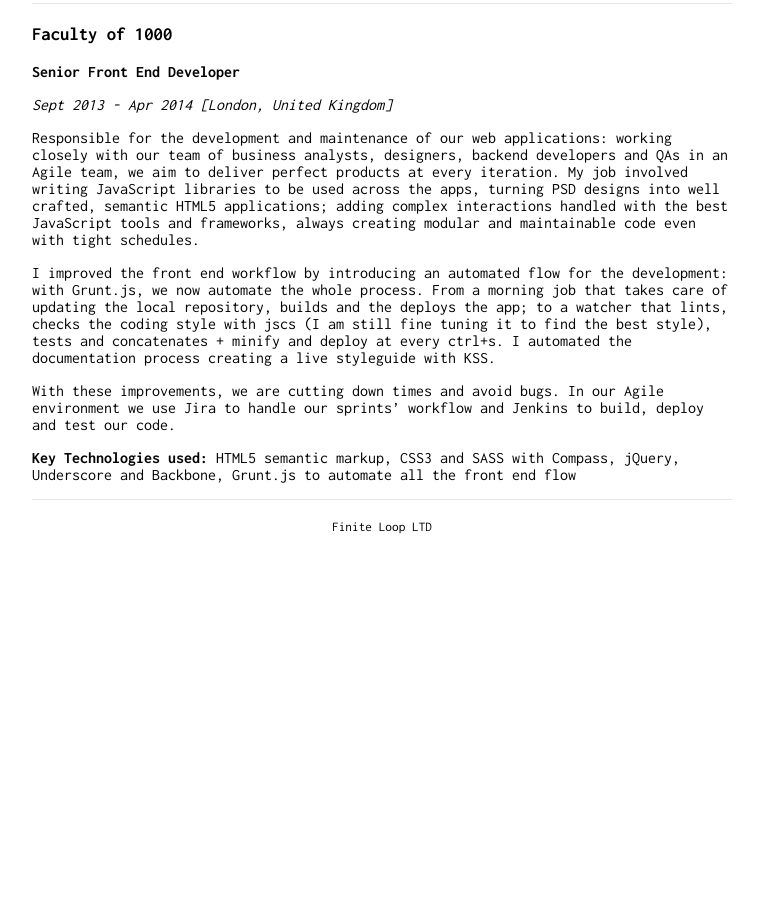
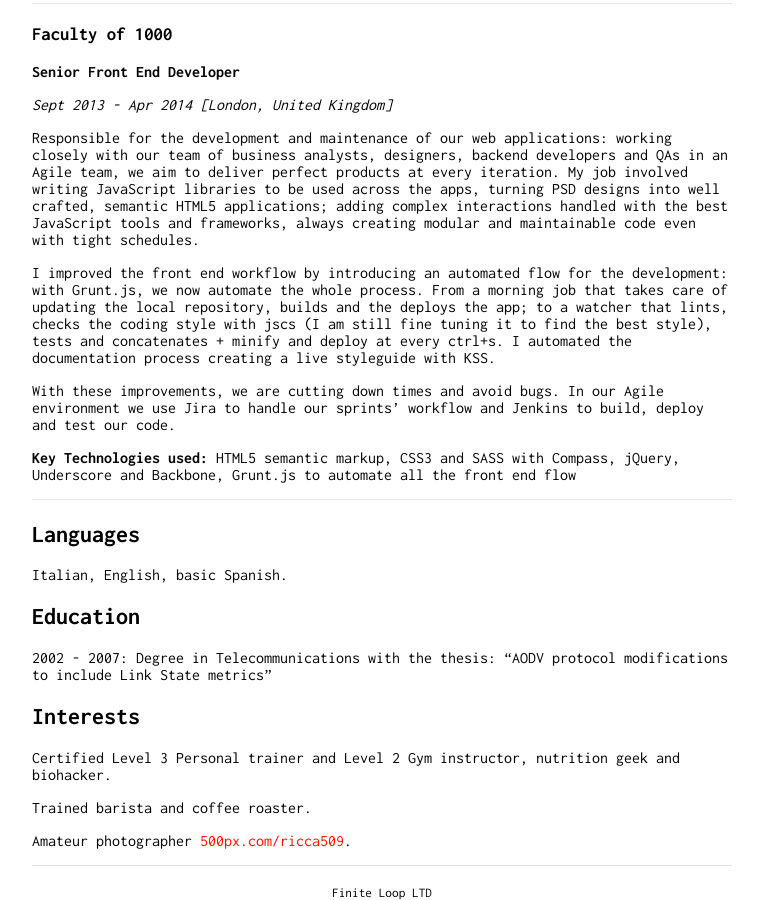
Before and after one commit to ricca509/ricca509.github.io, a Jekyll site: the page built from index.md, in a window 1280 px wide and 900 px high, scrolled down 2732 px. Shown: the whole window, without its empty margins (258-1021 px from the left). Built offline with Jekyll 4.4.1, drawn with Linux system fonts in a browser that asks for light colours; our own code applies the rules of GitHub Pages for plain Markdown files; before the commit the page ends 3266 px from its top, so only the background shows below that.

Commit message:
Adds languages, education and interests

```diff
--- a/index.md
+++ b/index.md
@@ -125,3 +125,19 @@ In our Agile environment we use Jira to handle our sprints' workflow and Jenkins
 
 **Key Technologies used:**
 HTML5 semantic markup, CSS3 and SASS with Compass, jQuery, Underscore and Backbone, Grunt.js to automate all the front end flow
+
+---
+
+## Languages
+Italian, English, basic Spanish.
+
+## Education
+2002 - 2007: Degree in Telecommunications with the thesis: “AODV protocol modifications to include Link State metrics”
+
+## Interests
+
+Certified Level 3 Personal trainer and Level 2 Gym instructor, nutrition geek and biohacker.
+
+Trained barista and coffee roaster.
+
+Amateur photographer [500px.com/ricca509](https://500px.com/ricca509).
```
